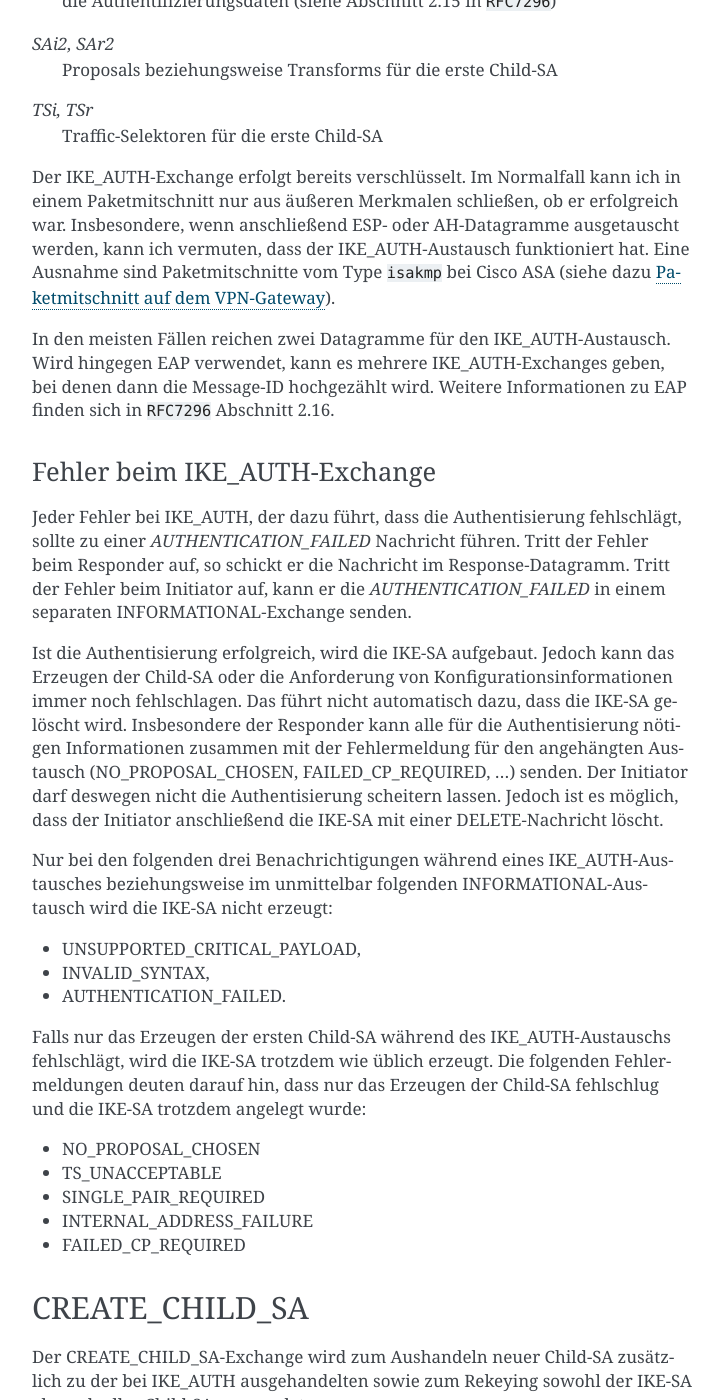
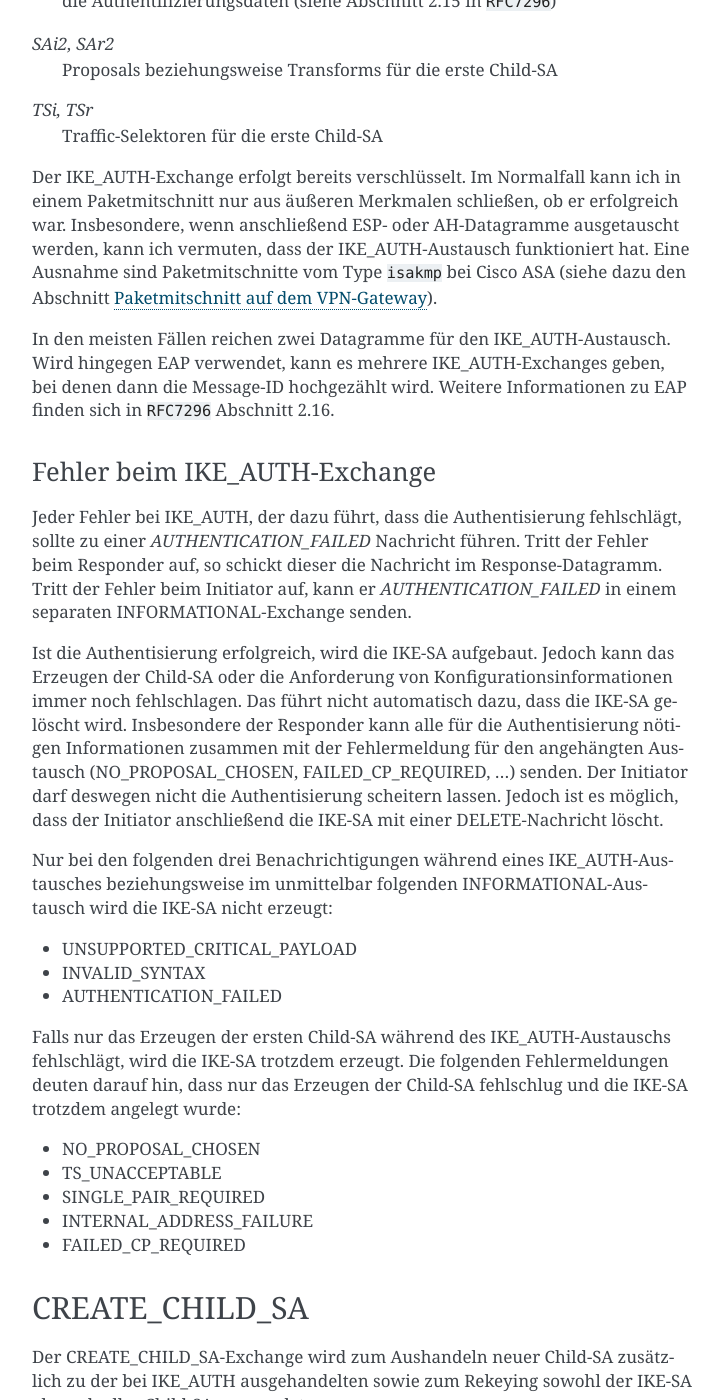
Before and after one commit to matwei-books/Fehlersuche-bei-IPsec-VPN-mit-IKEv2, a Sphinx documentation site: the page built from source/ikev2/nachrichten.rst, in a window 1280 px wide and 1400 px high, scrolled down 5441 px. Shown: the whole window, without its empty margins (388-1111 px from the left). Built offline with Sphinx 7.4.7, drawn with Linux system fonts in a browser that asks for light colours; cross-references to code outside the pages are shown as plain code; some of the changed lines change nothing that is shown.

Commit message:
Text überarbeitet

```diff
--- a/source/ikev2/nachrichten.rst
+++ b/source/ikev2/nachrichten.rst
@@ -252,7 +252,7 @@ ich in einem Paketmitschnitt nur aus äußeren Merkmalen schließen, ob
 er erfolgreich war. Insbesondere, wenn anschließend ESP- oder
 AH-Datagramme ausgetauscht werden, kann ich vermuten, dass der
 IKE_AUTH-Austausch funktioniert hat. Eine Ausnahme sind Paketmitschnitte
-vom Type ``isakmp`` bei Cisco ASA (siehe dazu
+vom Type ``isakmp`` bei Cisco ASA (siehe dazu den Abschnitt
 :ref:`Paketmitschnitt auf dem VPN-Gateway`).
 
 In den meisten Fällen reichen zwei Datagramme für den
@@ -266,8 +266,8 @@ Fehler beim IKE_AUTH-Exchange
 
 Jeder Fehler bei IKE_AUTH, der dazu führt, dass die Authentisierung
 fehlschlägt, sollte zu einer *AUTHENTICATION_FAILED* Nachricht führen.
-Tritt der Fehler beim Responder auf, so schickt er die Nachricht im
-Response-Datagramm. Tritt der Fehler beim Initiator auf, kann er die
+Tritt der Fehler beim Responder auf, so schickt dieser die Nachricht
+im Response-Datagramm. Tritt der Fehler beim Initiator auf, kann er
 *AUTHENTICATION_FAILED* in einem separaten INFORMATIONAL-Exchange
 senden.
 
@@ -286,14 +286,38 @@ Nur bei den folgenden drei Benachrichtigungen während eines
 IKE_AUTH-Austausches beziehungsweise im unmittelbar folgenden
 INFORMATIONAL-Austausch wird die IKE-SA nicht erzeugt:
 
-* UNSUPPORTED_CRITICAL_PAYLOAD,
-* INVALID_SYNTAX,
-* AUTHENTICATION_FAILED.
+.. index:: UNSUPPORTED_CRITICAL_PAYLOAD
+   single: Fehlermeldung; UNSUPPORTED_CRITICAL_PAYLOAD
+
+.. index:: INVALID_SYNTAX
+   single: Fehlermeldung; INVALID_SYNTAX
+
+.. index:: AUTHENTICATION_FAILED
+   single: Fehlermeldung; AUTHENTICATION_FAILED
+
+* UNSUPPORTED_CRITICAL_PAYLOAD
+* INVALID_SYNTAX
+* AUTHENTICATION_FAILED
 
 Falls nur das Erzeugen der ersten Child-SA während des IKE_AUTH-Austauschs
-fehlschlägt, wird die IKE-SA trotzdem wie üblich erzeugt. Die folgenden
+fehlschlägt, wird die IKE-SA trotzdem erzeugt. Die folgenden
 Fehlermeldungen deuten darauf hin, dass nur das Erzeugen der Child-SA
 fehlschlug und die IKE-SA trotzdem angelegt wurde:
+
+.. index:: NO_PROPOSAL_CHOSEN
+   single: Fehlermeldung; NO_PROPOSAL_CHOSEN
+
+.. index:: TS_UNACCEPTABLE
+   single: Fehlermeldung; TS_UNACCEPTABLE
+
+.. index:: SINGLE_PAIR_REQUIRED
+   single: Fehlermeldung; SINGLE_PAIR_REQUIRED
+
+.. index:: INTERNAL_ADDRESS_FAILURE
+   single: Fehlermeldung; INTERNAL_ADDRESS_FAILURE
+
+.. index:: FAILED_CP_REQUIRED
+   single: Fehlermeldung; FAILED_CP_REQUIRED
 
 * NO_PROPOSAL_CHOSEN
 * TS_UNACCEPTABLE
```
